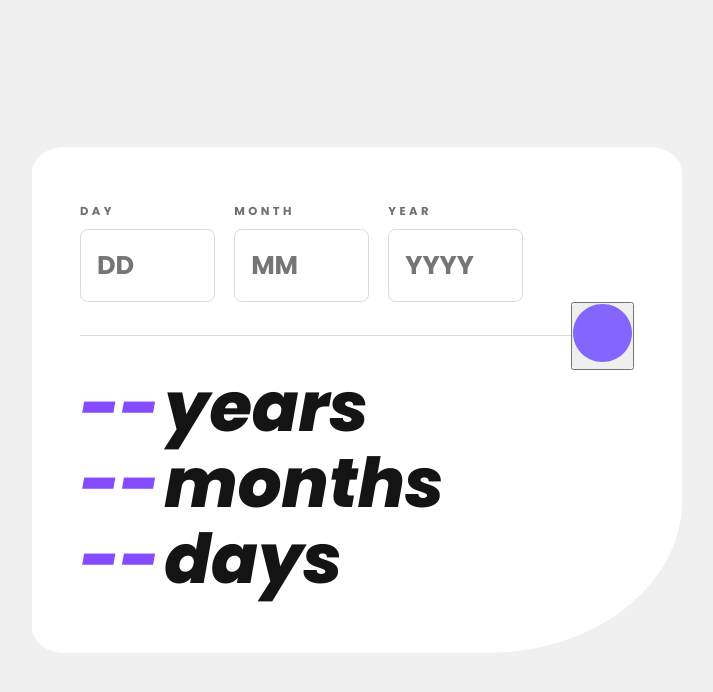
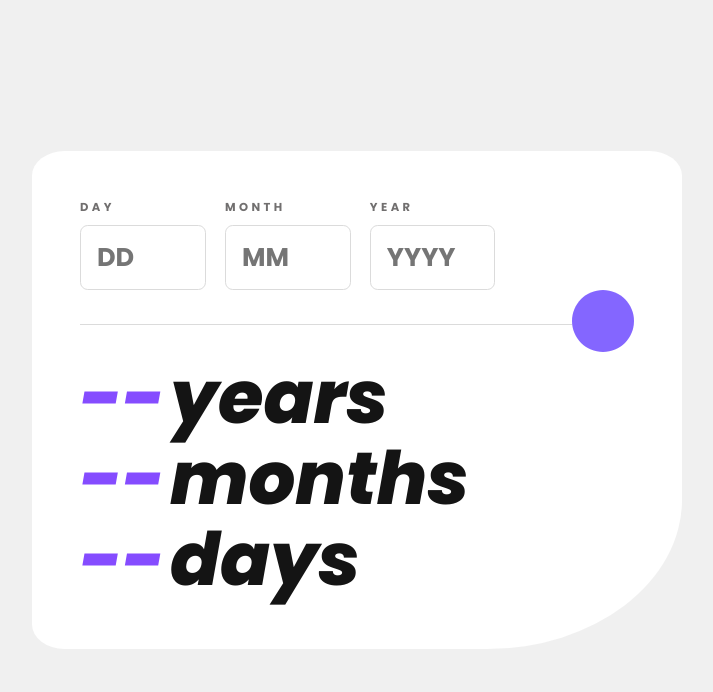
Before and after one commit to BeanyTheCoder/age-calculator-app-main, a plain HTML site: page index.html in a window 1280 px wide. Shown: the whole page, without its empty margins (283-996 px from the left). Drawn offline with Linux system fonts and the light colour scheme.

Commit message:
changes to README

```diff
--- a/style.css
+++ b/style.css
@@ -3,7 +3,6 @@
   padding: 0;
   box-sizing: border-box;
   font-family: "Poppins", sans-serif;
-
 }
 
 :root {
@@ -32,16 +31,16 @@ body {
   flex-direction: column;
   width: clamp(350px, 90%, 650px);
   font-size: 1rem;
-  padding: 3.5rem 6vmin;
+  padding: 3rem 6vmin;
   background-color: #fff;
   border-radius: 5% 5% 30% 5%;
- }
+}
 
 .container__topbar {
   display: flex;
   justify-content: space-between;
   gap: 1.5em;
-  width: 80%;
+  width: 75%;
   font-size: 0.8rem;
 }
 
@@ -56,7 +55,7 @@ body {
   font-size: 2em;
   font-weight: 700;
   border: 1px solid var(--light-grey);
-  padding: 1rem;
+  padding: 0.75rem 1rem;
   border-radius: 0.3em;
   color: var(--off-black);
   transition: 0.2s;
@@ -99,6 +98,9 @@ body {
 
 .container__divider__btn {
   width: 70px;
+  background-color: transparent;
+  border: 0;
+  outline: 0;
 }
 
 .container__divider__btn img {
@@ -115,7 +117,7 @@ body {
 
 .container__reporters p {
   color: var(--off-black);
-  font-size: 4.3em;
+  font-size: 4.6em;
   line-height: 1.1em;
 
   font-weight: 800;
@@ -132,7 +134,6 @@ body {
     width: 100%;
   }
 
-
   .container__divider {
     margin: 4em 0;
   }
@@ -141,7 +142,6 @@ body {
     position: absolute;
   }
 
-
   .container__reporters p {
     font-size: 3.8em;
   }
```
Also changed, not shown: index.html (+1 -0 lines), readme-images/desktop.png (renamed from image.png), readme-images/mobile.png (renamed from image-1.png), 1 other file.
